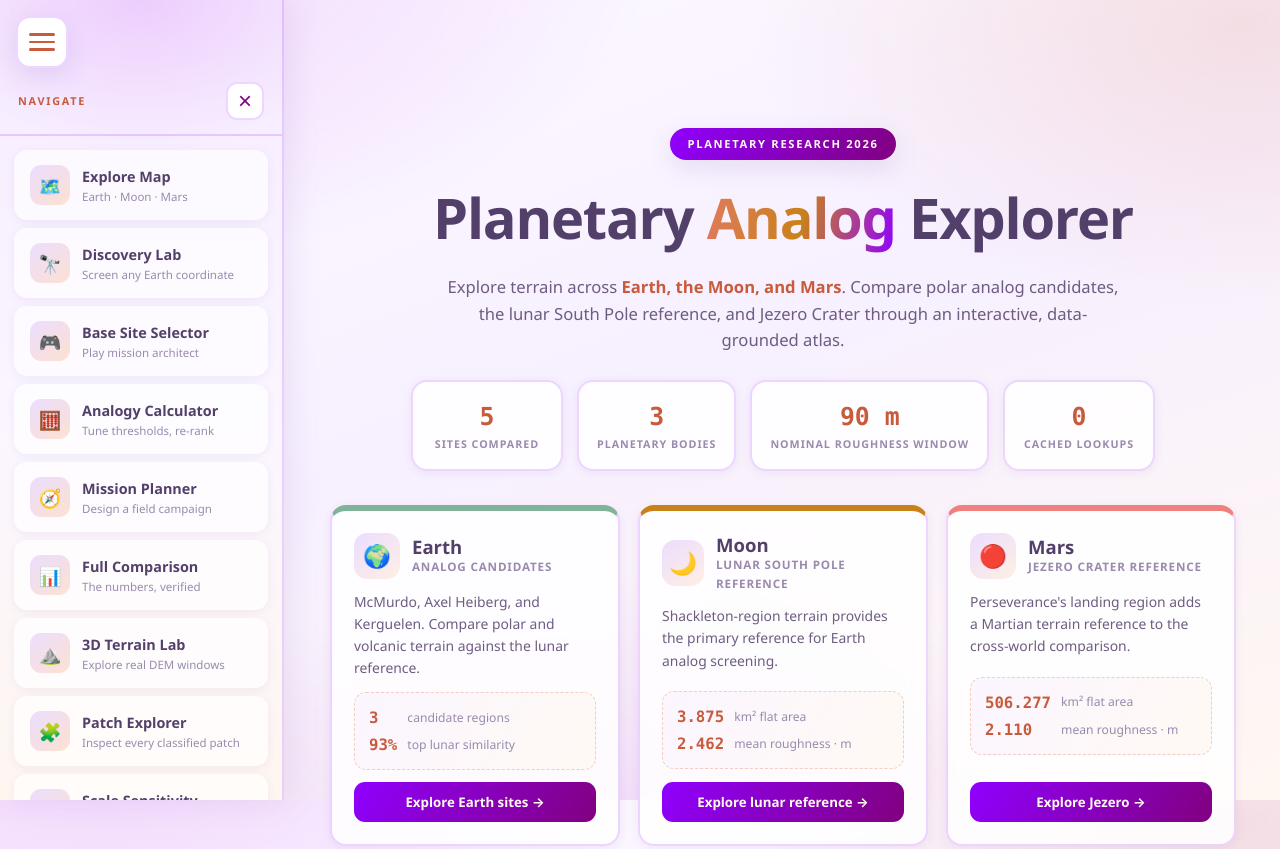
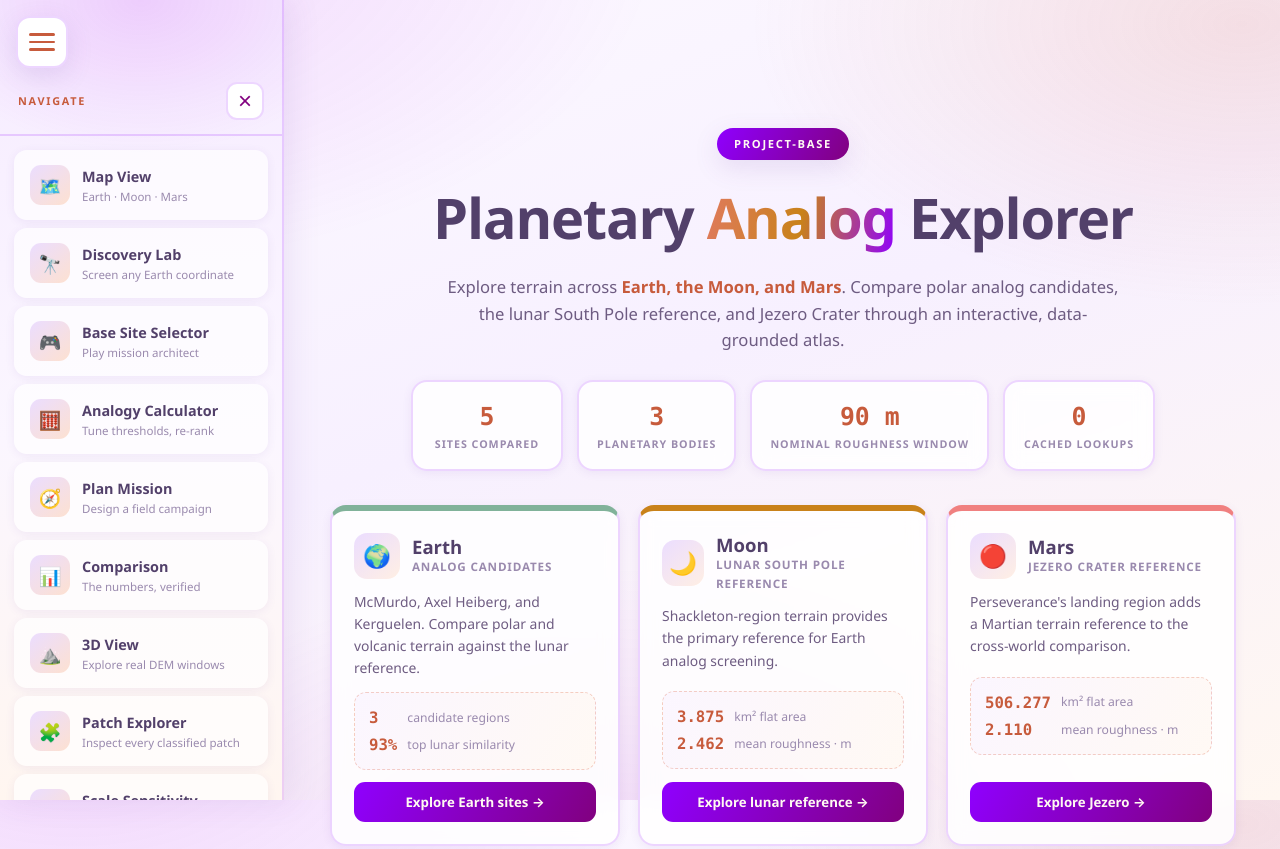
Before and after one commit to MDSUWasi/Universe-Data-Booklet, a plain HTML site: page Project Base/frontend/index.html in a window 1280 px wide. Shown: the top 849 px of the page. Drawn offline with nearby package versions, Linux system fonts and the light colour scheme; no server answers.

```diff
--- a/Project Base/frontend/index.html
+++ b/Project Base/frontend/index.html
@@ -39,7 +39,7 @@
   <nav class="side-nav" aria-label="Main features">
     <button class="side-nav-item" type="button" onclick="UI.openModal('map')">
       <span class="nav-icon">🗺️</span>
-      <span class="nav-title">Explore Map</span>
+      <span class="nav-title">Map View</span>
       <span class="nav-desc">Earth · Moon · Mars</span>
     </button>
     <button class="side-nav-item" type="button" onclick="UI.openModal('discovery')">
@@ -59,17 +59,17 @@
     </button>
     <button class="side-nav-item" type="button" onclick="UI.openModal('planner')">
       <span class="nav-icon">🧭</span>
-      <span class="nav-title">Mission Planner</span>
+      <span class="nav-title">Plan Mission</span>
       <span class="nav-desc">Design a field campaign</span>
     </button>
     <button class="side-nav-item" type="button" onclick="UI.openModal('compare')">
       <span class="nav-icon">📊</span>
-      <span class="nav-title">Full Comparison</span>
+      <span class="nav-title">Comparison</span>
       <span class="nav-desc">The numbers, verified</span>
     </button>
     <button class="side-nav-item" type="button" onclick="UI.openModal('terrain')">
       <span class="nav-icon">⛰️</span>
-      <span class="nav-title">3D Terrain Lab</span>
+      <span class="nav-title">3D View</span>
       <span class="nav-desc">Explore real DEM windows</span>
     </button>
     <button class="side-nav-item" type="button" onclick="UI.openModal('patches')">
@@ -91,7 +91,7 @@
 <main class="main-content" id="main-content">
 
   <header class="hero">
-    <div class="hero-badge">Planetary Research 2026</div>
+    <div class="hero-badge">Project-Base</div>
     <h1 class="hero-title">Planetary <span class="highlight">Analog</span> Explorer</h1>
     <p class="hero-sub">
       Explore terrain across <strong>Earth, the Moon, and Mars</strong>.
@@ -171,7 +171,7 @@
 
   <div class="modal-overlay" id="modal-map" onclick="UI.overlayClose(event,'map')">
     <div class="modal-panel modal-wide">
-      <div class="modal-head"><h2>🗺️ Atlas of Analogs</h2><button class="x" type="button" onclick="UI.closeModal('map')" aria-label="Close atlas">&times;</button></div>
+      <div class="modal-head"><h2>🗺️ Map View of Analogs</h2><button class="x" type="button" onclick="UI.closeModal('map')" aria-label="Close atlas">&times;</button></div>
       <div class="layer-switch" id="layer-switch">
         <button class="layer-btn active" type="button" data-layer="earth" aria-pressed="true">🌍 Earth <span class="layer-count">3</span></button>
         <button class="layer-btn" type="button" data-layer="moon" aria-pressed="false">🌙 Moon <span class="layer-count">1</span></button>
```
